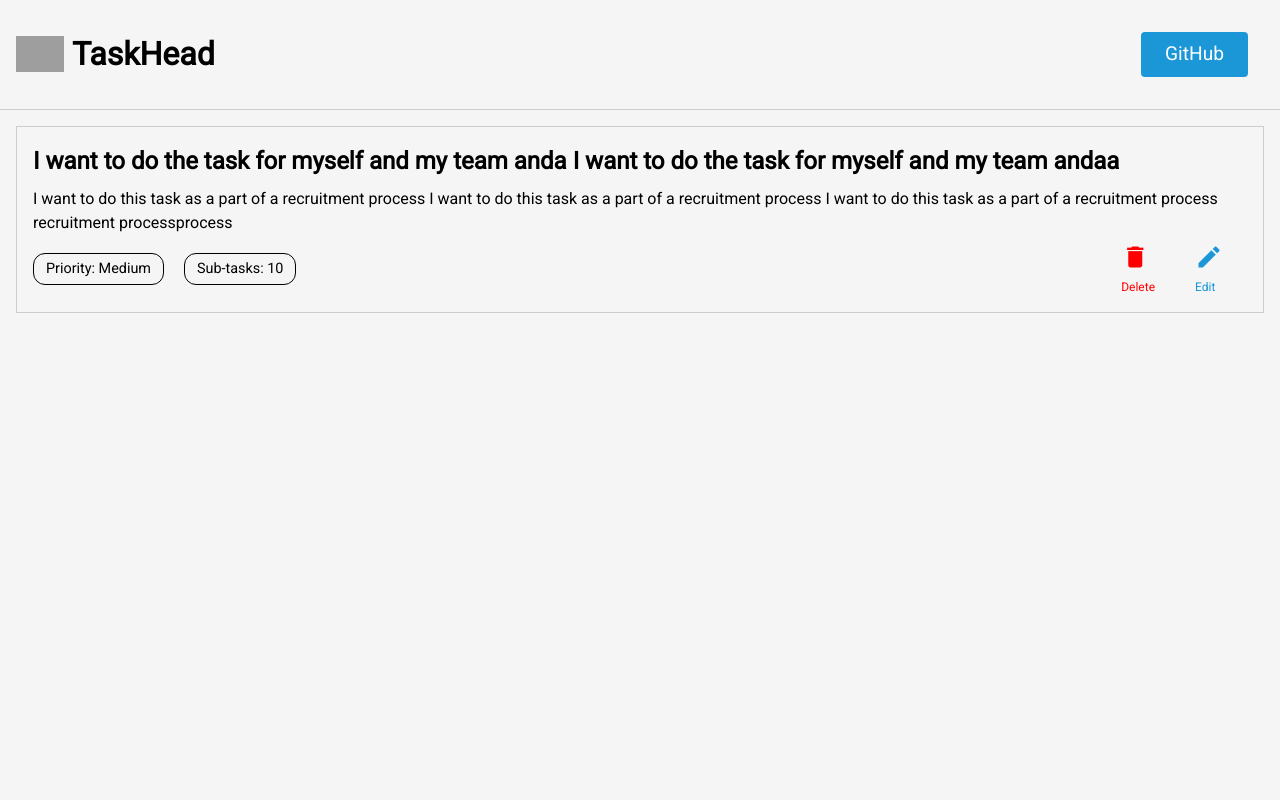
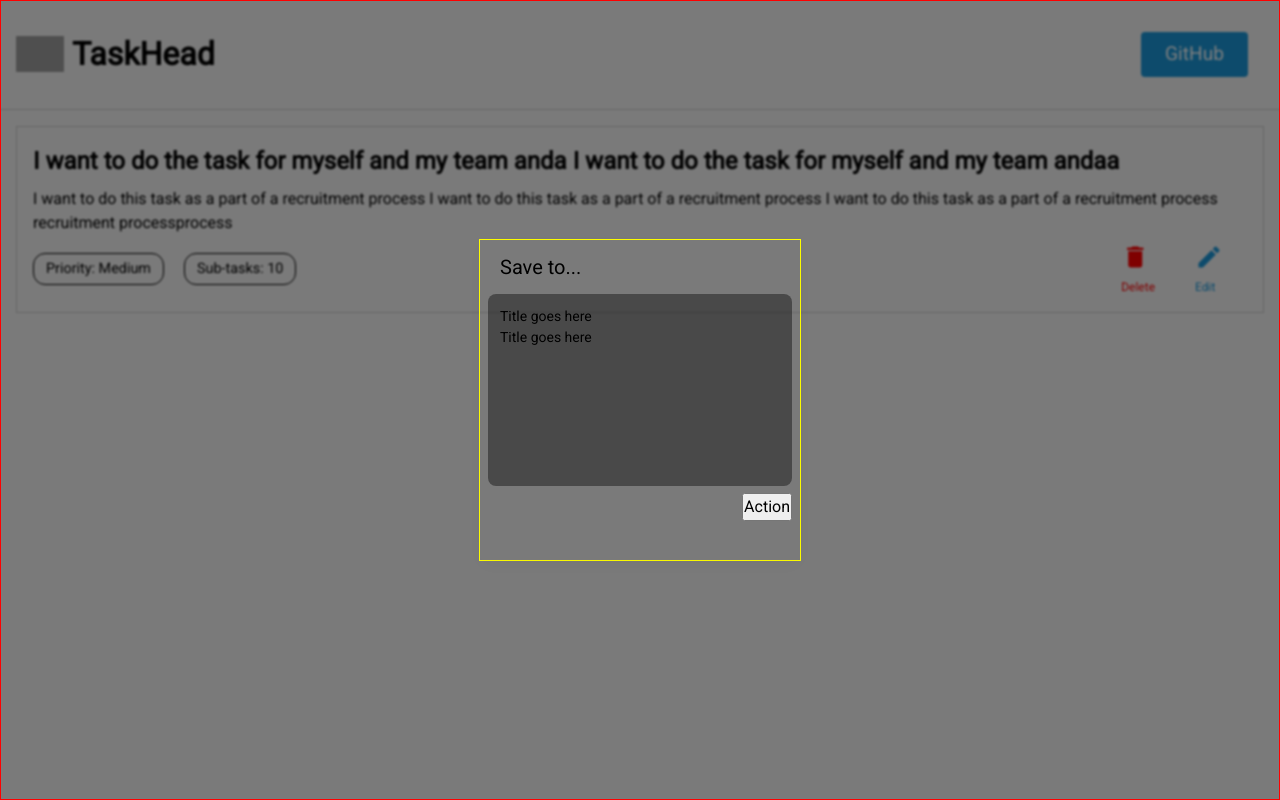
Before and after one commit to not-vibhu/taskhead, a React (Create React App) app: page / in a window 1280 px wide. Built offline with nearby package versions, Linux system fonts and the light colour scheme; grey boxes are pictures that could not be loaded.

Commit message:
chore: renamed file and created modal structure

```diff
--- /dev/null
+++ b/src/Components/Modal.jsx
@@ -0,0 +1,39 @@
+import "./Styles/Modal.css";
+
+const Modal = () => {
+
+    return (
+        <>
+            <div className="modal-bg">
+                <div className="modal-centered">
+
+                    <div className="modal">
+
+                        <div className="modal-header">
+                            <p>Save to...</p>
+                        </div>
+
+                        <div className="playlist-container">
+
+                            <p>Title goes here</p>
+                            <p>Title goes here</p>
+
+                        </div>
+
+
+
+                        <div className="modal-actions">
+
+                            <div className="actions-container">
+
+                                <button>Action</button>
+                            </div>
+                        </div>
+                    </div>
+                </div>
+            </div>
+        </>
+    );
+};
+
+export default Modal;
--- /dev/null
+++ b/src/Components/Styles/Modal.css
@@ -0,0 +1,121 @@
+.modal-bg {
+    background-color: rgba(0, 0, 0, 0.5);
+    position: fixed;
+    left: 0;
+    display: flex;
+    align-items: center;
+    justify-content: center;
+    top: 0;
+    right: 0;
+    bottom: 0;
+    z-index: 2;
+    backdrop-filter: blur(1px);
+    border: 1px solid red
+}
+
+.modal-centered {
+    position: fixed;
+    top: 50%;
+    left: 50%;
+    transform: translate(-50%, -50%);
+    border: 1px solid yellow;
+}
+
+.modal {
+    min-width: 20rem;
+    min-height: 20rem;
+    background-color: var(--primary-bg-color);
+    border-radius: 0.25rem;
+    box-shadow: 0 5px 20px 0 rgba(0, 0, 0, 0.04);
+}
+
+.modal-header {
+    padding: 0.5rem 1.25rem;
+    font-weight: 500;
+    font-size: 1.25rem;
+    padding-top: 0.75rem;
+}
+
+.playlist-container {
+    padding: 0.75rem;
+    font-size: 14px;
+    margin: 0.25rem 0.5rem;
+    height: 12rem;
+    background-color: rgba(0, 0, 0, 0.4);
+    border-radius: 0.5rem;
+}
+
+.playlist-item-div {
+    display: flex;
+    align-items: center;
+    background-color: orange;
+    border-radius: 0.25rem;
+    padding: 0.5rem;
+    gap: 1rem;
+
+}
+
+.playlist-item-div:hover {
+    cursor: pointer;
+}
+
+.playlist-check {
+    color: var(--submit-btn-color);
+}
+
+.playlist-uncheck {
+    color: var(--white);
+}
+
+.playlist-check:hover {
+    cursor: pointer;
+}
+
+.playlist-input {
+    margin: 0.25rem 0.5rem;
+    padding: 0.25rem;
+    margin-bottom: 0rem;
+}
+
+.playlist-input input {
+    width: 100%;
+    padding: 0.5rem 0.5rem;
+    padding-bottom: 0.25rem;
+    border-radius: 0.25rem;
+    caret-color: var(--submit-btn-color);
+    background-color: rgba(0, 0, 0, 0.4);
+    color: var(--white);
+    border-color: transparent;
+    border-radius: 8px;
+}
+
+.modal-error-message {
+    margin-left: 1rem;
+}
+
+.playlist-input input:focus {
+    outline: none;
+    border: 2px solid var(--submit-btn-color);
+}
+
+.modal-actions {
+    /* border: 1px solid blue; */
+    width: 100%;
+    padding: 0.2rem 0.5rem;
+    border-radius: 0.25rem;
+}
+
+.actions-container {
+    display: flex;
+    justify-content: flex-end;
+    align-items: center;
+    gap: 1.25rem;
+}
+
+.close-modal-txt {
+    color: var(--red-500);
+}
+
+.close-modal-txt:hover {
+    color: var(--red-600);
+}
--- a/src/Components/Styles/TaskItem.css
+++ b/src/Components/Styles/TaskItem.css
@@ -55,10 +55,6 @@
     color: var(--primary-color);
 }
 
-.task-item-float-div:hover {
-    cursor: pointer;
-}
-
 .task-item-action:hover {
     cursor: pointer;
 }
--- a/src/Pages/HomePage.jsx
+++ b/src/Pages/HomePage.jsx
@@ -1,9 +1,11 @@
 import Header from "../Components/Header";
+import Modal from "../Components/Modal";
 import TaskItem from "../Components/TaskItem";
 
 export default function HomePage() {
   return (
     <div>
+     <Modal />
         <Header />
         <TaskItem />
     </div>
```
Also changed, not shown: src/Components/TaskItem.jsx (renamed from src/Components/TaskItem.js).
